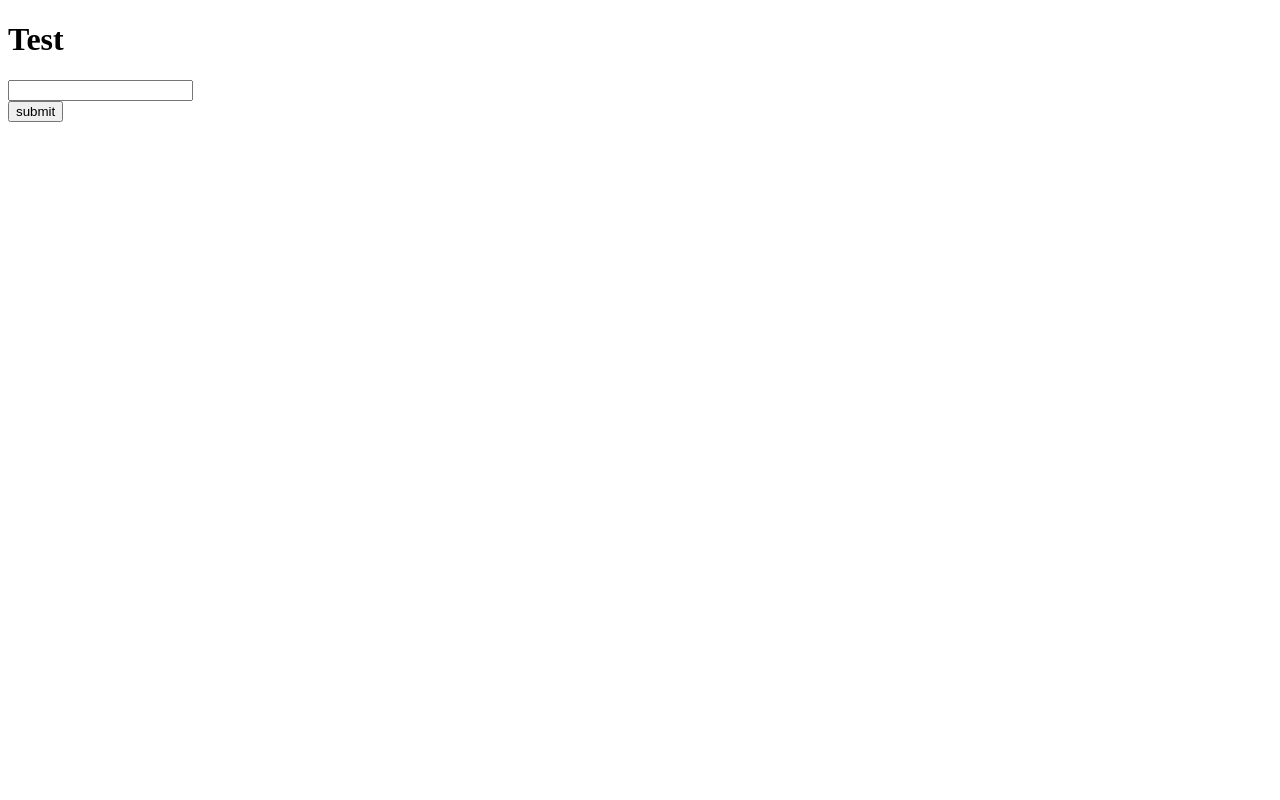
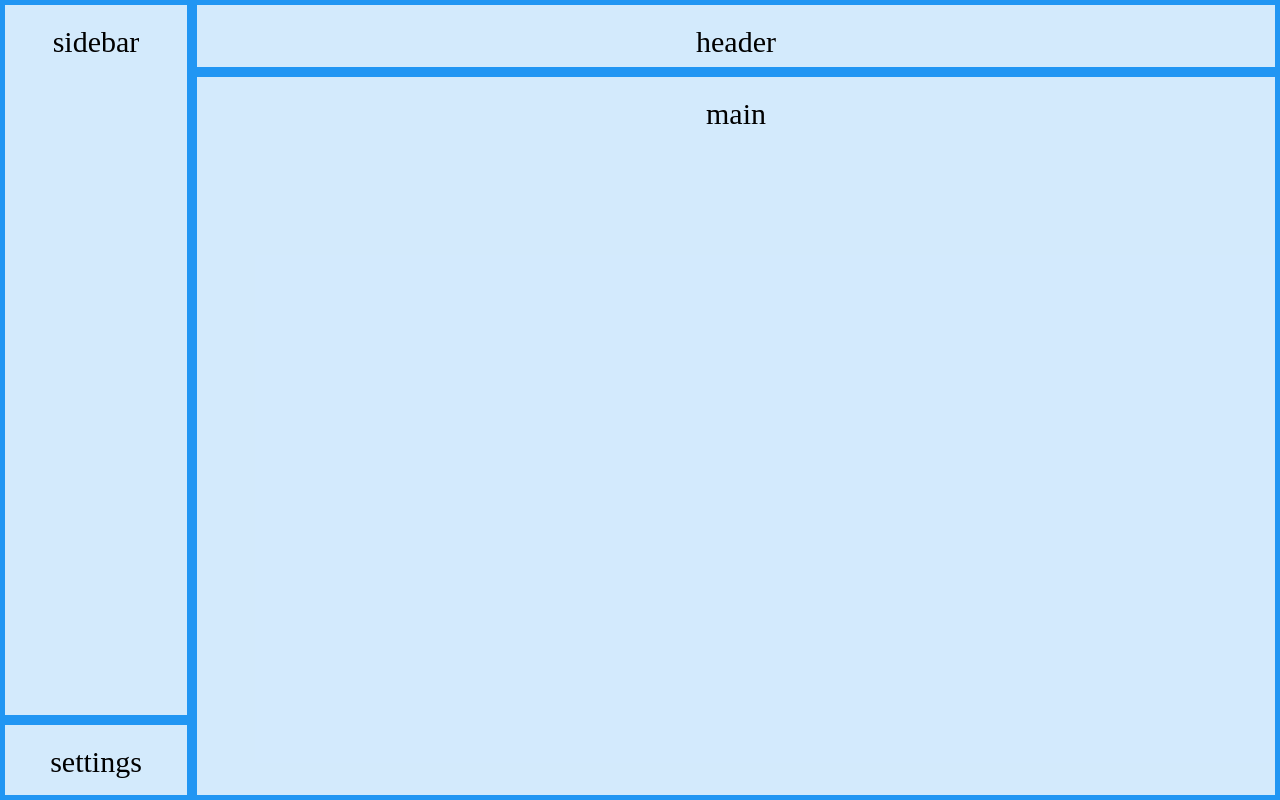
Before and after one commit to Kaziksobo/NEA_Chatbot, a Flask app: page / in a window 1280 px wide. Before the commit the page is almost empty. Run offline with Flask 2, Linux system fonts and the light colour scheme.

Commit message:
added home page css grid

```diff
--- /dev/null
+++ b/static/styles.css
@@ -0,0 +1,42 @@
+body{
+    overflow: hidden;
+    margin: 0;
+    padding: 0;
+}
+.grid-container {
+    display: grid;
+    grid-template-columns: 15vw 70vw 15vw;
+    grid-template-rows: 9vh 81vh 10vh;
+    gap: 0px;
+    background-color: #2196F3;
+    padding: 0px;
+    width: 100vw;
+    height: 100vh;
+}
+.sidebar {
+    grid-column: 1;
+    padding: 5px;
+    grid-row: 1 / 3;
+}
+.header {
+    grid-column: 2 / 4;
+    padding: 5px;
+    grid-row: 1;
+}
+.main {
+    grid-column: 2 / 4;
+    padding: 5px;
+    grid-row: 2 / 4;
+}
+.settings {
+    grid-column: 1;
+    padding: 5px;
+    grid-row: 3;
+}
+.grid-container > div {
+    background-color: rgba(255, 255, 255, 0.8);
+    text-align: center;
+    padding: 20px 0;
+    margin: 5px;
+    font-size: 30px;
+}
--- a/templates/index.html
+++ b/templates/index.html
@@ -2,15 +2,15 @@
 <html>
     <head>
         <meta charset="utf-8">
+        <link rel="stylesheet" href="static/styles.css">
         <title></title>
     </head>
     <body>
-        <h1>
-            Test
-        </h1>
-        <form action="/message" method="post">
-            <input type="text" id="message" name="message"><br>
-            <input type="submit" id="message" name="message" value="submit">
-        </form>
+        <div class="grid-container">
+            <div class="sidebar">sidebar</div>
+            <div class="header">header</div>
+            <div class="main">main</div>
+            <div class="settings">settings</div>
+        </div>
     </body>
 </html>
```
